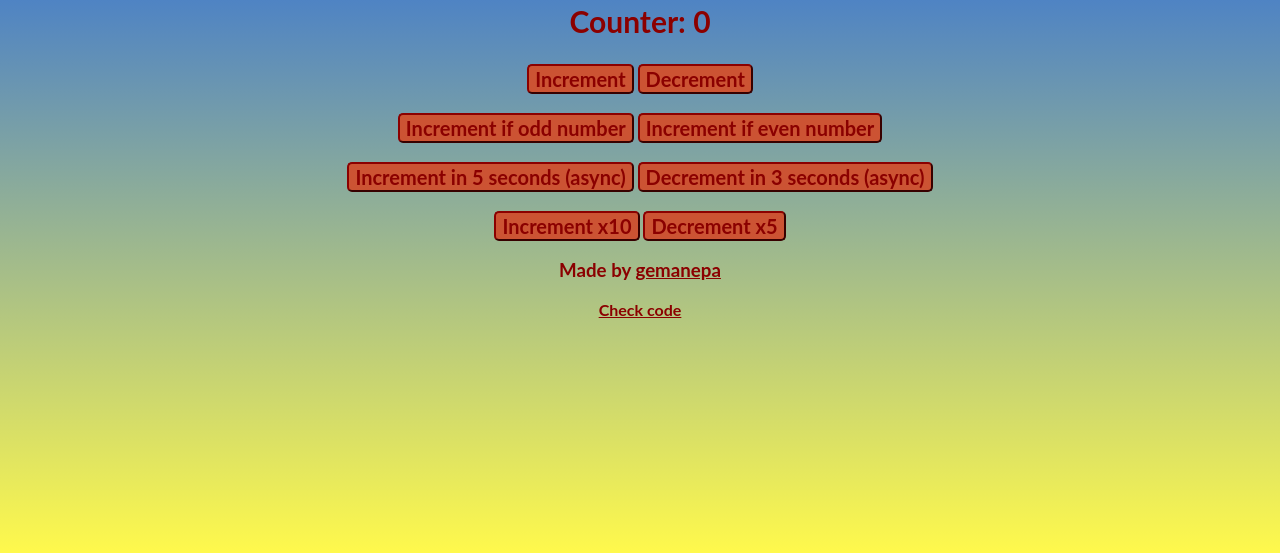
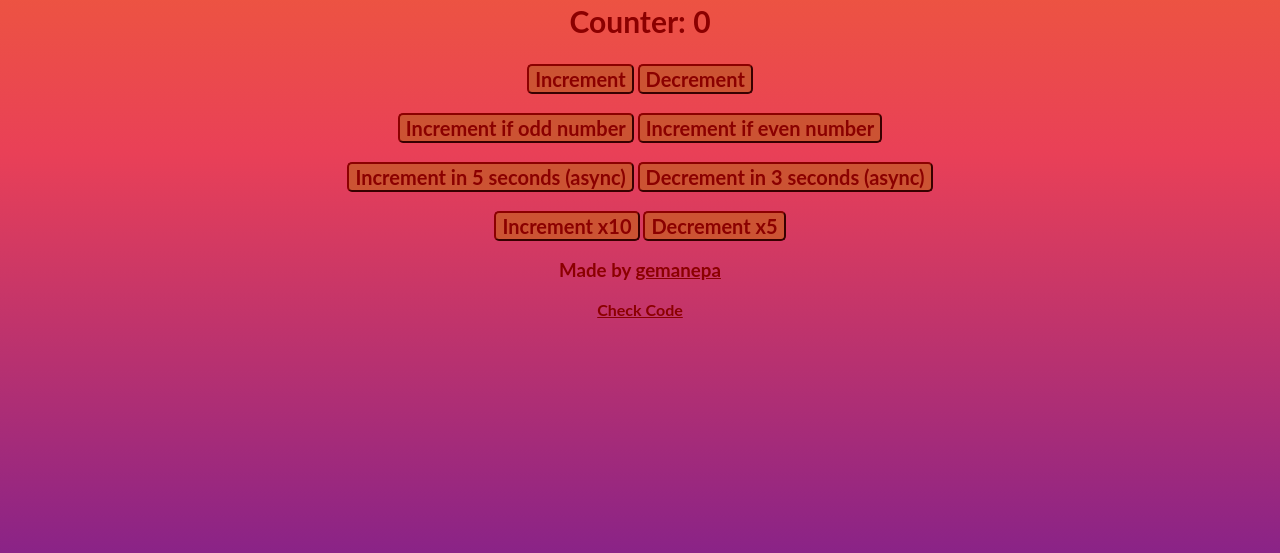
Before and after one commit to gemanepa/reactredux-counter, a React app: page / in a window 1280 px wide. Shown: the part 247-800 px from the top of the page. Built offline with nearby package versions, Linux system fonts and the light colour scheme.

Commit message:
2 files modified

```diff
--- a/index.js
+++ b/index.js
@@ -26,7 +26,7 @@ const render = () => ReactDOM.render(
   </main>
   <footer>
     <h3>Made by <a href="https://gemanepa.com">gemanepa</a></h3>
-    <a href="https://github.com/gemanepa/reactredux-counter">Check code</a>
+    <a href="https://github.com/gemanepa/reactredux-counter">Check Code</a>
   </footer>
   </React.Fragment>
 ,
--- a/style.css
+++ b/style.css
@@ -7,9 +7,11 @@
         margin: auto;
         color: darkred;
         min-height: 100vh;
-background: #004FF9;  /* fallback for old browsers */
-background: -webkit-linear-gradient(to top, #FFF94C, #004FF9);  /* Chrome 10-25, Safari 5.1-6 */
-background: linear-gradient(to top, #FFF94C, #004FF9); /* W3C, IE 10+/ Edge, Firefox 16+, Chrome 26+, Opera 12+, Safari 7+ */
+background: #8A2387;  /* fallback for old browsers */
+background: -webkit-linear-gradient(to bottom, #F27121, #E94057, #8A2387);  /* Chrome 10-25, Safari 5.1-6 */
+background: linear-gradient(to bottom, #F27121, #E94057, #8A2387); /* W3C, IE 10+/ Edge, Firefox 16+, Chrome 26+, Opera 12+, Safari 7+ */
+
+
 
         text-align: center;
       }
```
